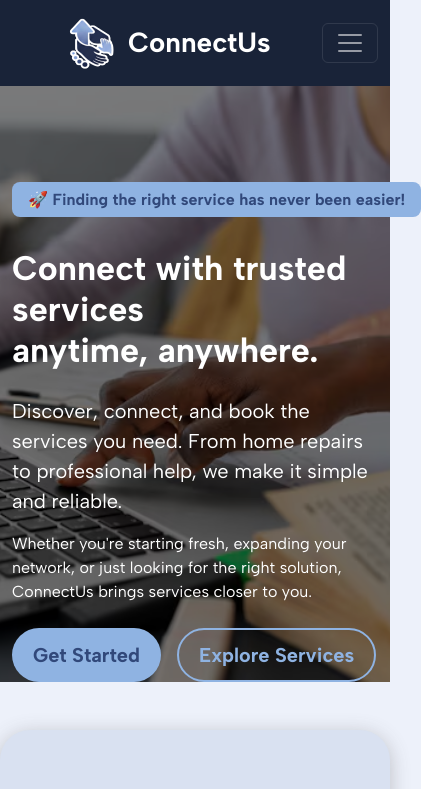
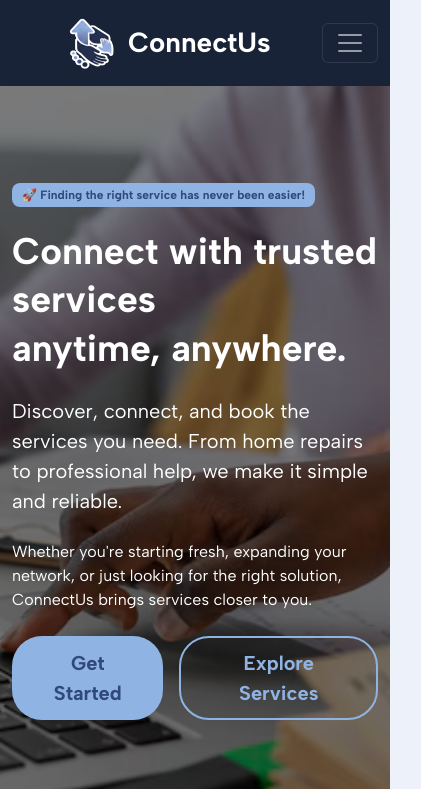
Before and after one commit to 32s05/ConnectUs, a React (Create React App) app: page / in a window 390 px wide. Shown: the top 789 px of the page, 421 px wide, since content can reach past the window. Built offline with nearby package versions, Linux system fonts and the light colour scheme.

Commit message:
Fixed Hero Component :D

```diff
--- a/src/assets/style.css
+++ b/src/assets/style.css
@@ -33,8 +33,8 @@ main {
     letter-spacing: 1px;
 }
 
-/*hero style*/
-.badgeTop{
+/* hero section */
+.badgeTop {
   background-color: #8FB3E2 !important;
   color: #31487A !important;
   font-size: 1rem !important;
@@ -42,33 +42,55 @@ main {
   border-radius: 0.5rem !important;
 }
 
+@media (max-width: 576px) {
+  .badgeTop {
+    font-size: 12px !important;
+    padding: 6px 10px !important;
+    width: auto;
+    max-width: 90%; /* ensures it fits within screen width */
+    text-align: center;
+    display: inline-block;
+    white-space: normal; /* allow wrapping if needed */
+    line-height: 1.4;
+    word-break: break-word; /* prevents overflow on long words */
+  }
+}
+
 .hero-section {
   background: url("../assets/bg.jpg") no-repeat center center;
   background-size: cover;
-  min-height: 60vh;
+  min-height: 100vh;
   color: white;
   position: relative;
-}
-
-.hero-section::before {
-  content: "";
-  position: absolute;
-  inset: 0;
-  background: rgba(0, 0, 0, 0.5);
+  display: flex;
+  justify-content: flex-start;
+  background-blend-mode: darken !important;
+  background-color: rgba(0, 0, 0, 0.5);
 }
 
 .hero-section .container {
   position: relative;
   z-index: 1;
+  max-width: 900px;
 }
 
-.btnStart{
+.hero-section h1 {
+  line-height: 1.3;
+  margin-bottom: 1.2rem;
+}
+
+.hero-section p {
+  margin-bottom: 1.5rem;
+}
+
+.btnStart {
   background-color: #8FB3E2 !important;
   color: #31487A !important;
-  padding: 10px 20px !important;
-  border-radius:30px !important;
+  padding: 10px 25px !important;
+  border-radius: 30px !important;
   border: none;
   font-weight: 700 !important;
+  transition: all 0.3s ease;
 }
 
 .btnStart:hover {
@@ -76,11 +98,11 @@ main {
   color: #31487A !important;
 }
 
-.btnExplore{
+.btnExplore {
   background-color: transparent !important;
   border: 2px solid #8FB3E2 !important;
   color: #8FB3E2 !important;
-  padding: 10px 20px !important;
+  padding: 10px 25px !important;
   border-radius: 30px !important;
   font-weight: 700 !important;
   transition: all 0.3s ease;
@@ -89,6 +111,12 @@ main {
 .btnExplore:hover {
   background-color: #8FB3E2 !important;
   color: #31487A !important;
+}
+
+.hero-section .d-flex {
+  gap: 1.5rem;
+  margin-top: 2rem;
+  margin-bottom: 3rem;
 }
 
 /*description style*/
--- a/src/components/HeroComponent.jsx
+++ b/src/components/HeroComponent.jsx
@@ -8,10 +8,10 @@ function HeroComponent() {
         <div className="row align-items-center">
 
           <div className="col-md-8 mt-5">
-            <span className="badge mb-3 badgeTop">
+            <span className="badge mb-1 badgeTop">
                 🚀 Finding the right service has never been easier!
             </span>
-            <h1 className="mt-3 mb-4 display-4 fw-bold">
+            <h1 className="mt-3 mb-4 display-3 fw-bold">
                 Connect with trusted services <br /> anytime, anywhere.
             </h1>
             <p className="lead mt-3">
```
